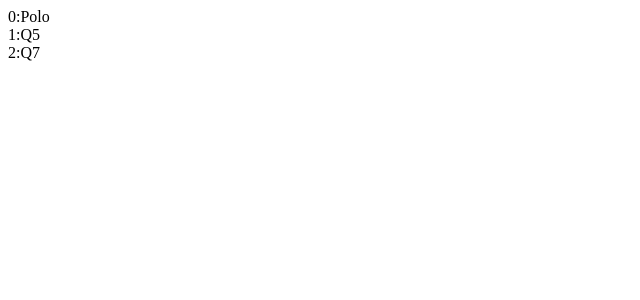
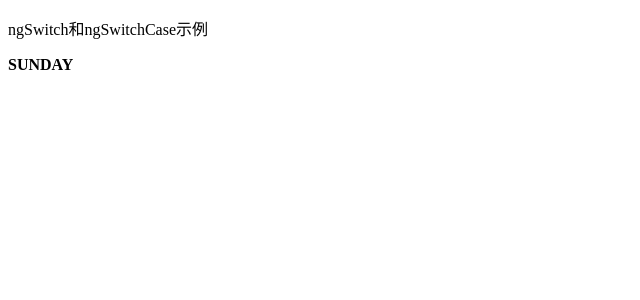
Before and after one commit to Mou7s/web, an Angular app in the folder angular/: page / in a window 1280 px wide. Shown: the top 300 px of the page, without its empty margins (0-640 px from the left). Built offline with nearby package versions, Linux system fonts and the light colour scheme.

Commit message:
ngswitch

```diff
--- a/angular/src/app/app.component.html
+++ b/angular/src/app/app.component.html
@@ -1,3 +1,12 @@
-<div *ngFor="let name of names; let i = index">
-  <div>{{ i }}:{{ name }}</div>
+<!-- ngSwitch and ngSwitchCase - enum example -->
+<p>ngSwitch和ngSwitchCase示例</p>
+<div [ngSwitch]="day">
+  <b *ngSwitchCase="days.SUNDAY"> SUNDAY</b>
+  <b *ngSwitchCase="days.MONDAY"> MONDAY</b>
+  <b *ngSwitchCase="days.TUESDAY">TUESDAY</b>
+  <b *ngSwitchCase="days.WEDNESDAY">WEDNESDAY</b>
+  <b *ngSwitchCase="days.THURSDAY">THURSDAY</b>
+  <b *ngSwitchCase="days.FRIDAY">FRIDAY</b>
+  <b *ngSwitchCase="days.SATURDAY">SATURDAY</b>
+  <b *ngSwitchDefault>No Days</b>
 </div>
--- a/angular/src/app/app.component.ts
+++ b/angular/src/app/app.component.ts
@@ -6,5 +6,16 @@
   styles: [],
 })
 export class AppComponent {
-  names = ['Polo', 'Q5', 'Q7'];
+  days = Days;
+  day = Days.SUNDAY;
 }
+
+export enum Days {
+  SUNDAY,
+  MONDAY,
+  TUESDAY,
+  WEDNESDAY,
+  THURSDAY,
+  FRIDAY,
+  SATURDAY,
+}
```
